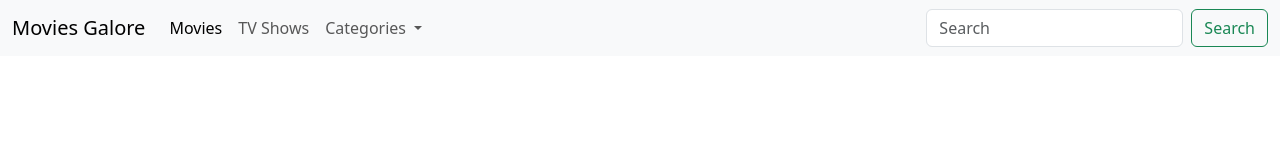
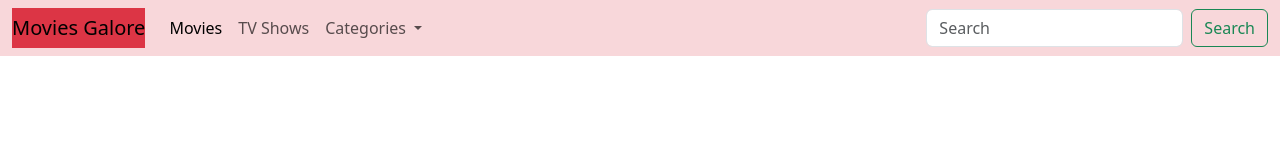
Before and after one commit to BrianGaucho/movie-gallore12, a plain HTML site: page index.html in a window 1280 px wide. Drawn offline with nearby package versions, Linux system fonts and the light colour scheme.

Commit message:
nav change

```diff
--- a/index.html
+++ b/index.html
@@ -9,9 +9,9 @@
 
 </head>
 <body>
-    <nav class="navbar navbar-expand-lg bg-body-tertiary">
+    <nav class="navbar navbar-expand-lg bg-danger-subtle">
         <div class="container-fluid">
-          <a class="navbar-brand" href="#">Movies Galore</a>
+          <a class="navbar-brand bg-danger" href="#">Movies Galore</a>
           <button class="navbar-toggler" type="button" data-bs-toggle="collapse" data-bs-target="#navbarSupportedContent" aria-controls="navbarSupportedContent" aria-expanded="false" aria-label="Toggle navigation">
             <span class="navbar-toggler-icon"></span>
           </button>
--- a/main.css
+++ b/main.css
@@ -0,0 +1,3 @@
+*{
+    font-family: poppins;
+}
```
Also changed, not shown: watchingpage.html (added, +15 -0 lines).
